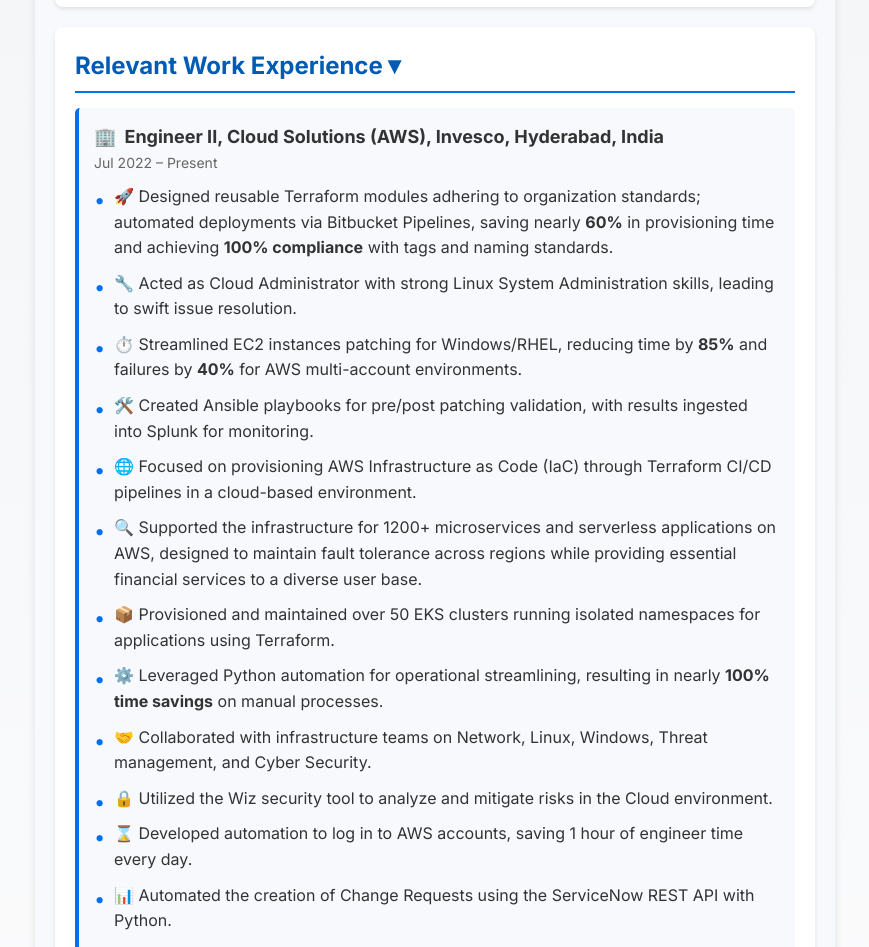
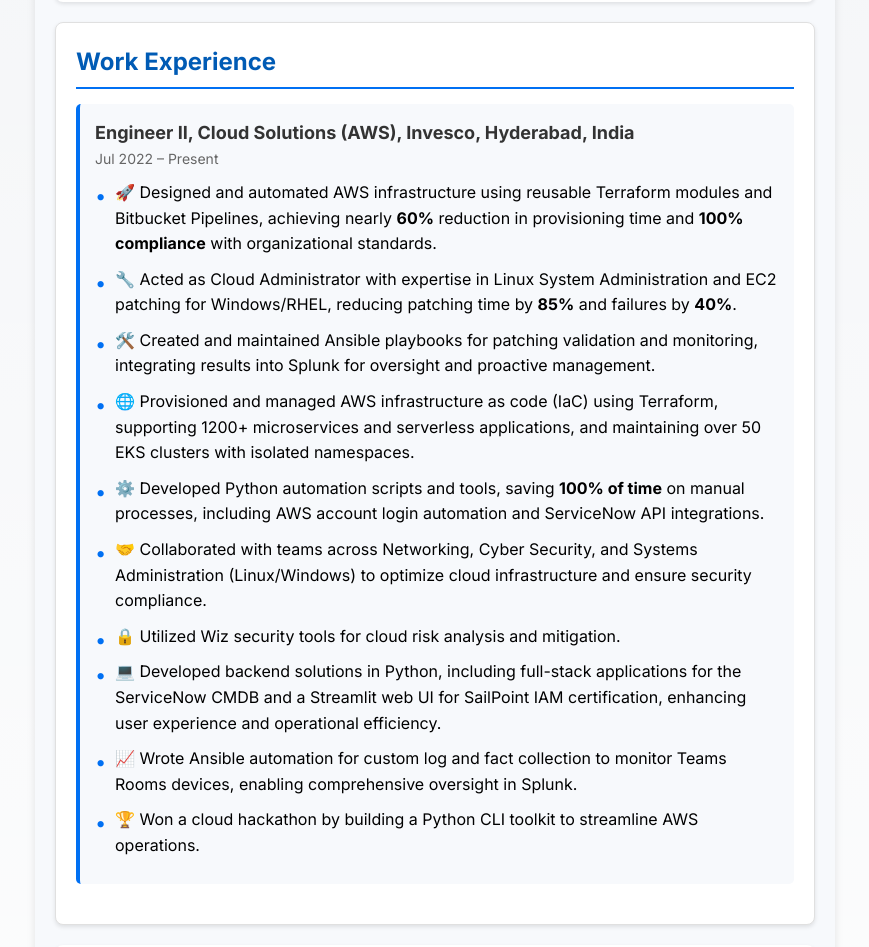
Before and after one commit to sankeerth-bussa/resume, a Next.js app: page / in a window 1280 px wide. Shown: the part 962-1909 px from the top of the page, without its empty margins (205-1074 px from the left). Built offline with nearby package versions, Linux system fonts and the light colour scheme.

Commit message:
Refactor job section styles in WorkExperience module

```diff
--- a/components/WorkExperience.js
+++ b/components/WorkExperience.js
@@ -1,122 +1,80 @@
 "use client"; // Mark this as a client component
 
-import React, { useState } from "react";
-import "../styles/styles.css"; // Import the CSS file
+import React from "react";
+import styles from "../styles/WorkExperience.module.css"; // Import the new CSS module
 
 export default function WorkExperience() {
-  const [isOpen, setIsOpen] = useState(true);
+  return (
+    <section className={styles["job-section"]}>
+      <h2 className={styles["job-title"]}>Work Experience</h2>
 
-  const toggleAccordion = () => {
-    setIsOpen(!isOpen);
-  };
-
-  return (
-    <section className="section">
-      <h2 className="section-title" onClick={toggleAccordion}>
-        Relevant Work Experience
-        <span className={`accordion-icon ${isOpen ? "open" : ""}`}>▼</span>
-      </h2>
-
-      {isOpen && (
-        <div className="accordion-content">
+      <div className={styles["job-container"]}>
         {/* Job 1: Engineer II, Cloud Solutions */}
-          <div className="job">
-            <p className="job-title">
+        <div className={styles.job}>
+          <p className={styles.jobTitle}>
             Engineer II, Cloud Solutions (AWS), Invesco, Hyderabad, India
           </p>
-            <p className="job-duration">Jul 2022 – Present</p>
-            <ul className="list">
-              <li className="list-item">
-                <span className="list-icon">🚀</span> Designed reusable
-                Terraform modules adhering to organization standards; automated
-                deployments via Bitbucket Pipelines, saving nearly{" "}
-                <strong>60%</strong> in provisioning time and achieving{" "}
-                <strong>100% compliance</strong> with tags and naming standards.
+          <p className={styles.jobDuration}>Jul 2022 – Present</p>
+          <ul className={styles.list}>
+            <li className={styles.listItem}>
+              <span className={styles.listIcon}>🚀</span> Designed and automated
+              AWS infrastructure using reusable Terraform modules and Bitbucket
+              Pipelines, achieving nearly <strong>60%</strong> reduction in
+              provisioning time and <strong>100% compliance</strong> with
+              organizational standards.
             </li>
-              <li className="list-item">
-                <span className="list-icon">🔧</span> Acted as Cloud
-                Administrator with strong Linux System Administration skills,
-                leading to swift issue resolution.
+            <li className={styles.listItem}>
+              <span className="listIcon">🔧</span> Acted as Cloud Administrator
+              with expertise in Linux System Administration and EC2 patching for
+              Windows/RHEL, reducing patching time by <strong>85%</strong> and
+              failures by <strong>40%</strong>.
             </li>
-              <li className="list-item">
-                <span className="list-icon">⏱️</span> Streamlined EC2 instances
-                patching for Windows/RHEL, reducing time by <strong>85%</strong>{" "}
-                and failures by <strong>40%</strong> for AWS multi-account
-                environments.
+            <li className={styles.listItem}>
+              <span className="listIcon">🛠️</span> Created and maintained
+              Ansible playbooks for patching validation and monitoring,
+              integrating results into Splunk for oversight and proactive
+              management.
             </li>
-              <li className="list-item">
-                <span className="list-icon">🛠️</span> Created Ansible playbooks
-                for pre/post patching validation, with results ingested into
-                Splunk for monitoring.
+            <li className={styles.listItem}>
+              <span className="listIcon">🌐</span> Provisioned and managed AWS
+              infrastructure as code (IaC) using Terraform, supporting 1200+
+              microservices and serverless applications, and maintaining over 50
+              EKS clusters with isolated namespaces.
             </li>
-              <li className="list-item">
-                <span className="list-icon">🌐</span> Focused on provisioning
-                AWS Infrastructure as Code (IaC) through Terraform CI/CD
-                pipelines in a cloud-based environment.
+            <li className={styles.listItem}>
+              <span className="listIcon">⚙️</span> Developed Python automation
+              scripts and tools, saving <strong>100% of time</strong> on manual
+              processes, including AWS account login automation and ServiceNow
+              API integrations.
             </li>
-              <li className="list-item">
-                <span className="list-icon">🔍</span> Supported the
-                infrastructure for 1200+ microservices and serverless
-                applications on AWS, designed to maintain fault tolerance across
-                regions while providing essential financial services to a
-                diverse user base.
+            <li className={styles.listItem}>
+              <span className="listIcon">🤝</span> Collaborated with teams
+              across Networking, Cyber Security, and Systems Administration
+              (Linux/Windows) to optimize cloud infrastructure and ensure
+              security compliance.
             </li>
-              <li className="list-item">
-                <span className="list-icon">📦</span> Provisioned and maintained
-                over 50 EKS clusters running isolated namespaces for
-                applications using Terraform.
+            <li className={styles.listItem}>
+              <span className="listIcon">🔒</span> Utilized Wiz security tools
+              for cloud risk analysis and mitigation.
             </li>
-              <li className="list-item">
-                <span className="list-icon">⚙️</span> Leveraged Python
-                automation for operational streamlining, resulting in nearly{" "}
-                <strong>100% time savings</strong> on manual processes.
+            <li className={styles.listItem}>
+              <span className="listIcon">💻</span> Developed backend solutions
+              in Python, including full-stack applications for the ServiceNow
+              CMDB and a Streamlit web UI for SailPoint IAM certification,
+              enhancing user experience and operational efficiency.
             </li>
-              <li className="list-item">
-                <span className="list-icon">🤝</span> Collaborated with
-                infrastructure teams on Network, Linux, Windows, Threat
-                management, and Cyber Security.
+            <li className={styles.listItem}>
+              <span className="listIcon">📈</span> Wrote Ansible automation for
+              custom log and fact collection to monitor Teams Rooms devices,
+              enabling comprehensive oversight in Splunk.
             </li>
-              <li className="list-item">
-                <span className="list-icon">🔒</span> Utilized the Wiz security
-                tool to analyze and mitigate risks in the Cloud environment.
-              </li>
-              <li className="list-item">
-                <span className="list-icon">⌛</span> Developed automation to
-                log in to AWS accounts, saving 1 hour of engineer time every
-                day.
-              </li>
-              <li className="list-item">
-                <span className="list-icon">📊</span> Automated the creation of
-                Change Requests using the ServiceNow REST API with Python.
-              </li>
-              <li className="list-item">
-                <span className="list-icon">💻</span> Served as Backend
-                Developer in a Python project building a full-stack application
-                on the ServiceNow CMDB; developed an intuitive web UI atop the
-                configuration management database to enhance user experience.
-              </li>
-              <li className="list-item">
-                <span className="list-icon">🔍</span> Created a Streamlit web UI
-                in Python to simplify SailPoint IAM certification report
-                generation, reducing time and complexity.
-              </li>
-              <li className="list-item">
-                <span className="list-icon">📈</span> Wrote Ansible automation
-                to collect custom logs and facts for monitoring Teams Rooms
-                devices, enabling oversight in Splunk.
-              </li>
-              <li className="list-item">
-                <span className="list-icon">🏆</span> Won a cloud hackathon by
-                building a Python CLI toolkit wrapper that streamlined and
-                improved AWS operations.
+            <li className={styles.listItem}>
+              <span className="listIcon">🏆</span> Won a cloud hackathon by
+              building a Python CLI toolkit to streamline AWS operations.
             </li>
           </ul>
         </div>
-
-          {/* Additional Job Entries */}
-          {/* Add more job entries in the same format if needed */}
       </div>
-      )}
     </section>
   );
 }
--- /dev/null
+++ b/styles/WorkExperience.module.css
@@ -0,0 +1,79 @@
+/* WorkExperience.module.css */
+
+/* Container for Work Experience Section */
+.job-section {
+  padding: 20px;
+  max-width: 800px;
+  margin: 20px auto;
+  background-color: #ffffff;
+  border-radius: 8px; /* Rounded corners like Skills section */
+  box-shadow: 0 2px 4px rgba(0, 0, 0, 0.1); /* Subtle shadow to match the Skills section */
+  border: 1px solid #e0e0e0; /* Light border */
+  position: relative;
+}
+
+/* Title styling */
+.job-title {
+  font-size: 24px;
+  font-weight: bold;
+  color: #005bb5;
+  text-align: left;
+  width: 100%;
+  border-bottom: 2px solid #0070f3;
+  padding-bottom: 5px;
+  margin-bottom: 15px; /* Margin for spacing */
+}
+
+/* Individual Job Entry Styles */
+.job {
+  margin-bottom: 20px;
+  padding: 15px;
+  border-left: 4px solid #0070f3;
+  background-color: #f7f9fc;
+  border-radius: 5px;
+  position: relative;
+}
+
+/* Job Title within Job Entry */
+.jobTitle {
+  font-weight: bold;
+  font-size: 18px;
+  color: #333333;
+  margin: 0;
+  display: flex;
+  align-items: center;
+  gap: 8px;
+}
+
+/* Job Duration Styling */
+.jobDuration {
+  color: #666666;
+  font-size: 14px;
+  margin-bottom: 10px;
+}
+
+/* List Styling */
+.list {
+  list-style-type: none;
+  padding: 0;
+  margin: 0;
+}
+
+/* List Item Styling */
+.listItem {
+  font-size: 16px;
+  color: #000000;
+  margin-bottom: 10px;
+  padding-left: 20px;
+  position: relative;
+}
+
+/* Bullet for List Items */
+.listItem::before {
+  content: "•";
+  color: #0070f3;
+  font-size: 20px;
+  position: absolute;
+  left: 0;
+  top: 0;
+}
--- a/styles/styles.css
+++ b/styles/styles.css
@@ -126,11 +126,6 @@
   margin-bottom: 20px;
 }
 
-.job-title {
-  font-weight: bold;
-  font-size: 18px;
-}
-
 .job-duration {
   color: #666666;
   font-size: 14px;
@@ -148,31 +143,6 @@
 }
 
 /* Work Experience Section */
-.section {
-  margin-top: 20px;
-  padding: 20px;
-  background-color: #ffffff;
-  border-radius: 8px;
-  box-shadow: 0 2px 4px rgba(0, 0, 0, 0.1);
-}
-
-.section-title {
-  font-size: 24px;
-  color: #005bb5;
-  border-bottom: 2px solid #0070f3;
-  padding-bottom: 5px;
-  margin-bottom: 15px;
-  font-weight: bold;
-}
-
-.job {
-  margin-bottom: 20px;
-  padding: 15px;
-  border-left: 4px solid #0070f3; /* Adds a colored border to highlight each job */
-  background-color: #f7f9fc; /* Light background for differentiation */
-  border-radius: 5px;
-  position: relative;
-}
 
 .job-title {
   font-weight: bold;
@@ -181,24 +151,12 @@
   margin: 0;
   display: flex;
   align-items: center;
-  gap: 8px; /* Space between icon and text */
+  gap: 8px;
 }
 
 .job-title::before {
-  content: "🏢"; /* Example icon before the job title */
+  content: "🏢";
   font-size: 18px;
-}
-
-.job-duration {
-  color: #666666;
-  font-size: 14px;
-  margin-bottom: 10px;
-}
-
-.list {
-  list-style-type: none;
-  padding: 0;
-  margin: 0;
 }
 
 .list-item {
@@ -210,7 +168,7 @@
 }
 
 .list-item::before {
-  content: "•"; /* Bullet point for each list item */
+  content: "•";
   color: #0070f3;
   font-size: 20px;
   position: absolute;
```
Lines whose indentation alone changed are shown as unchanged.
